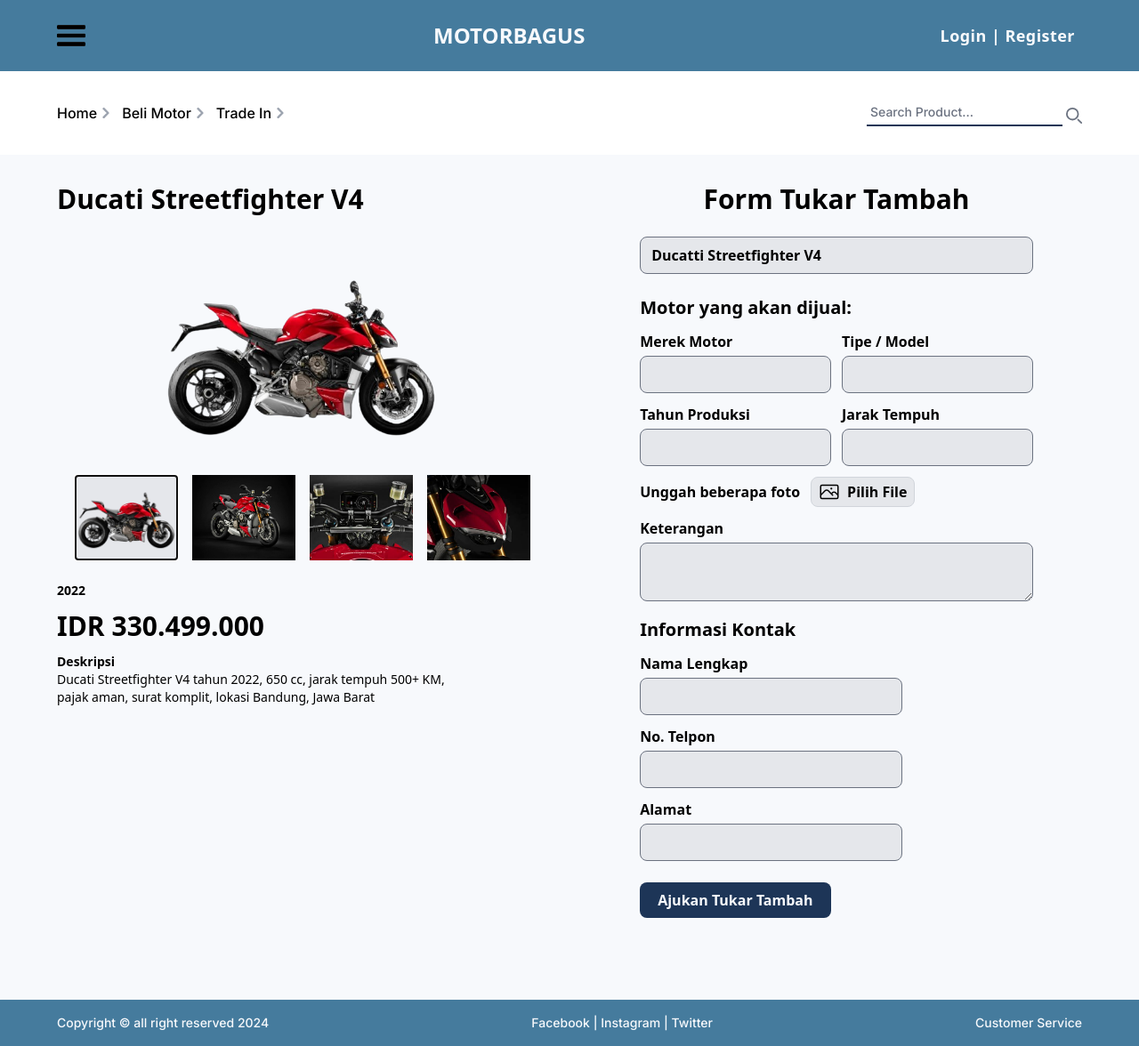
After one commit to dhifanfadhilah/warungmotor, a Laravel app: template resources/views/product/tradein.blade.php in a window 1280 px wide. The commit adds this page. Shown: the whole page at 89% size. Run offline with Laravel 10, Linux system fonts and the light colour scheme; the template is opened without the code that fills it, so the values that code supplies are empty; style sheets or scripts are compiled from the project's sources.

Commit message:
trade in page

```diff
--- /dev/null
+++ b/resources/views/product/tradein.blade.php
@@ -0,0 +1,158 @@
+@extends('layouts.ecommerce')
+
+@section('title')
+<title>Tukar Tambah</title>
+@endsection
+
+@section('content')
+<div class="flex my-8 justify-center font-inter px-16" aria-label="Breadcrumb">
+    <ol class="inline-flex flex-grow items-center space-x-1 md:space-x-2 rtl:space-x-reverse">
+        <li class="inline-flex items-center">
+            <a href="{{ url('/') }}" class="inline-flex items-center text-base font-medium text-navy hover:text-blueish">
+                Home
+            </a>
+            <svg class="rtl:rotate-180 w-3 h-3 text-gray-400 mx-1" aria-hidden="true" xmlns="http://www.w3.org/2000/svg" fill="none" viewBox="0 0 6 10">
+                <path stroke="currentColor" stroke-linecap="round" stroke-linejoin="round" stroke-width="2" d="m1 9 4-4-4-4" />
+            </svg>
+        </li>
+        <li class="inline-flex items-center">
+            <a href="{{ url('/product') }}" class="inline-flex items-center text-base font-medium text-navy hover:text-blueish">
+                Beli Motor
+            </a>
+            <svg class="rtl:rotate-180 w-3 h-3 text-gray-400 mx-1" aria-hidden="true" xmlns="http://www.w3.org/2000/svg" fill="none" viewBox="0 0 6 10">
+                <path stroke="currentColor" stroke-linecap="round" stroke-linejoin="round" stroke-width="2" d="m1 9 4-4-4-4" />
+            </svg>
+        </li>
+        <li class="inline-flex items-center">
+            <a href="{{ url('/tukar-tambah') }}" class="inline-flex items-center text-base font-medium text-navy hover:text-blueish">
+                Trade In
+            </a>
+            <svg class="rtl:rotate-180 w-3 h-3 text-gray-400 mx-1" aria-hidden="true" xmlns="http://www.w3.org/2000/svg" fill="none" viewBox="0 0 6 10">
+                <path stroke="currentColor" stroke-linecap="round" stroke-linejoin="round" stroke-width="2" d="m1 9 4-4-4-4" />
+            </svg>
+        </li>
+    </ol>
+
+    <form class="max-w-md mx-auto flex-shrink flex" method="POST" action="">
+        @csrf
+        <input type="search" id="default-search" class="w-full p-1 text-sm text-blue-old bg-transparent border-0 border-b-2 border-blue-old font-medium appearance-none focus:outline-none focus:ring-0" placeholder="Search Product..." @keyword.enter="event.preventDefault();
+                                        this.closest('form').submit();" />
+        <svg class="w-5 h-5 mt-2 ml-1 text-gray-500 dark:text-gray-400" aria-hidden="true" xmlns="http://www.w3.org/2000/svg" fill="none" viewBox="0 0 20 20">
+            <path stroke="currentColor" stroke-linecap="round" stroke-linejoin="round" stroke-width="2" d="m19 19-4-4m0-7A7 7 0 1 1 1 8a7 7 0 0 1 14 0Z" />
+        </svg>
+    </form>
+</div>
+
+<div class="grid grid-cols-2 py-8 px-16 gap-12 bg-white-broke">
+    <div class="flex flex-col">
+        <h1 class="text-3xl font-bold mb-6">
+            Ducati Streetfighter V4
+        </h1>
+        <div class="self-center" id="default-tab-content">
+            <div class="hidden" id="image1" role="tabpanel" aria-labelledby="image1-tab">
+                <img src="{{url('/assets/motorshow.png')}}" alt="" class="h-64">
+            </div>
+            <div class="hidden" id="image2" role="tabpanel" aria-labelledby="image2-tab">
+                <img src="{{url('/assets/detailprod1.jpeg')}}" alt="" class="h-64">
+            </div>
+            <div class="hidden" id="image3" role="tabpanel" aria-labelledby="image3-tab">
+                <img src="{{url('/assets/detailprod2.jpeg')}}" alt="" class="h-64">
+            </div>
+            <div class="hidden" id="image4" role="tabpanel" aria-labelledby="image4-tab">
+                <img src="{{url('/assets/detailprod3.jpeg')}}" alt="" class="h-64">
+            </div>
+        </div>
+        <div class="flex self-start w-full p-3">
+            <ul class="flex flex-nowrap justify-start" id="default-tab" data-tabs-toggle="#default-tab-content" role="tablist" data-tabs-active-classes="bg-gray-200 border-2 border-blue-500">
+                <li class="px-2 h-24" role="presentation">
+                    <button class="h-full hover:bg-gray-200" autofocus id="image1-tab" data-tabs-target="#image1" type="button" role="tab" aria-controls="image1" aria-selected="false">
+                        <img src="{{url('/assets/motorshow.png')}}" alt="" class="h-full object-cover">
+                    </button>
+                </li>
+                <li class="px-2 h-24" role="presentation">
+                    <button class="h-full hover:bg-gray-200" id="image2-tab" data-tabs-target="#image2" type="button" role="tab" aria-controls="image2" aria-selected="false">
+                        <img src="{{url('/assets/detailprod1.jpeg')}}" alt="" class="h-full object-cover">
+                    </button>
+                </li>
+                <li class="px-2 h-24" role="presentation">
+                    <button class="h-full hover:bg-gray-200" id="image3-tab" data-tabs-target="#image3" type="button" role="tab" aria-controls="image3" aria-selected="false">
+                        <img src="{{url('/assets/detailprod2.jpeg')}}" alt="" class="h-full object-cover">
+                    </button>
+                </li>
+                <li class="px-2 h-24" role="presentation">
+                    <button class="h-full hover:bg-gray-200" id="image4-tab" data-tabs-target="#image4" type="button" role="tab" aria-controls="image4" aria-selected="false">
+                        <img src="{{url('/assets/detailprod3.jpeg')}}" alt="" class="h-full object-cover">
+                    </button>
+                </li>
+            </ul>
+        </div>
+        <div>
+            <p class="text-sm font-semibold my-3">2022</p>
+            <h2 class="text-3xl font-bold mb-3">IDR 330.499.000</h2>
+            <div class="mb-3 text-sm">
+                <p class="font-bold">Deskripsi</p>
+                <p class="font-medium w-5/6">
+                    Ducati Streetfighter V4 tahun 2022, 650 cc, jarak tempuh 500+ KM, pajak aman, surat komplit, lokasi Bandung, Jawa Barat
+                </p>
+            </div>
+        </div>
+    </div>
+    <div class="flex flex-col items-center pb-12">
+        <form action="POST" class="w-4/5">
+            <h1 class="text-3xl font-bold text-center mb-6">Form Tukar Tambah</h1>
+            <input type="text" id="product-name" class="w-full rounded-lg bg-gray-200 text-base font-semibold mb-3" value="Ducatti Streetfighter V4" disabled>
+            <h2 class="text-xl font-bold text-left my-3">Motor yang akan dijual:</h2>
+            <div class="grid grid-cols-2 gap-3 mb-3">
+                <div>
+                    <label for="merek" class="text-base font-bold">Merek Motor</label>
+                    <input type="text" id="merek" name="merek" class="text-base font-semibold w-full rounded-lg bg-gray-200 mt-1">
+                </div>
+                <div>
+                    <label for="tipe" class="text-base font-bold">Tipe / Model</label>
+                    <input type="text" id="tipe" name="tipe" class="text-base font-semibold w-full rounded-lg bg-gray-200 mt-1">
+                </div>
+                <div>
+                    <label for="tahun" class="text-base font-bold">Tahun Produksi</label>
+                    <input type="text" id="tahun" name="tahun" class="text-base font-semibold w-full rounded-lg bg-gray-200 mt-1">
+                </div>
+                <div>
+                    <label for="jarak" class="text-base font-bold">Jarak Tempuh</label>
+                    <input type="text" id="jarak" name="jarak" class="text-base font-semibold w-full rounded-lg bg-gray-200 mt-1">
+                </div>
+            </div>
+            <div class="flex gap-3 items-center mb-3">
+                <p class="text-base font-bold">Unggah beberapa foto</p>
+                <label for="foto" class="text-base font-bold rounded-lg bg-gray-200 py-1 px-2 border border-gray-300 flex">
+                    <svg xmlns="http://www.w3.org/2000/svg" fill="none" viewBox="0 0 24 24" stroke-width="1.5" stroke="currentColor" class="size-6">
+                        <path stroke-linecap="round" stroke-linejoin="round" d="m2.25 15.75 5.159-5.159a2.25 2.25 0 0 1 3.182 0l5.159 5.159m-1.5-1.5 1.409-1.409a2.25 2.25 0 0 1 3.182 0l2.909 2.909m-18 3.75h16.5a1.5 1.5 0 0 0 1.5-1.5V6a1.5 1.5 0 0 0-1.5-1.5H3.75A1.5 1.5 0 0 0 2.25 6v12a1.5 1.5 0 0 0 1.5 1.5Zm10.5-11.25h.008v.008h-.008V8.25Zm.375 0a.375.375 0 1 1-.75 0 .375.375 0 0 1 .75 0Z" />
+                    </svg>
+                    <span class="ml-2">Pilih File</span>
+                </label>
+                <input type="file" id="foto" name="foto" class="hidden">
+            </div>
+            <div class="mb-3">
+                <label for="keterangan" class="text-base font-bold">Keterangan</label><br>
+                <textarea name="keterangan" id="keterangan" class="text-base font-semibold w-full rounded-lg bg-gray-200 mt-1"></textarea>
+            </div>
+            <div class="mb-3">
+                <h2 class="text-xl font-bold text-left my-3">Informasi Kontak</h2>
+                <div class="mb-3">
+                    <label for="nama" class="text-base font-bold">Nama Lengkap</label><br>
+                    <input type="text" id="nama" name="nama" class="text-base font-semibold w-2/3 rounded-lg bg-gray-200 mt-1">
+                </div>
+                <div class="mb-3">
+                    <label for="notelp" class="text-base font-bold">No. Telpon</label><br>
+                    <input type="text" id="notelp" name="notelp" class="text-base font-semibold w-2/3 rounded-lg bg-gray-200 mt-1">
+                </div>
+                <div class="mb-3">
+                    <label for="alamat" class="text-base font-bold">Alamat</label><br>
+                    <input type="text" id="alamat" name="alamat" class="text-base font-semibold w-2/3 rounded-lg bg-gray-200 mt-1">
+                </div>
+            </div>
+            <button type="submit" class="py-2 px-5 my-3 rounded-lg bg-blue-old text-base font-semibold text-white-broke">
+                Ajukan Tukar Tambah
+            </button>
+        </form>
+    </div>
+</div>
+@endsection
```
Also changed, not shown: resources/views/auth/verify-email.blade.php (+33 -3 lines), resources/views/profile/user_info.blade.php (+6 -6 lines).
